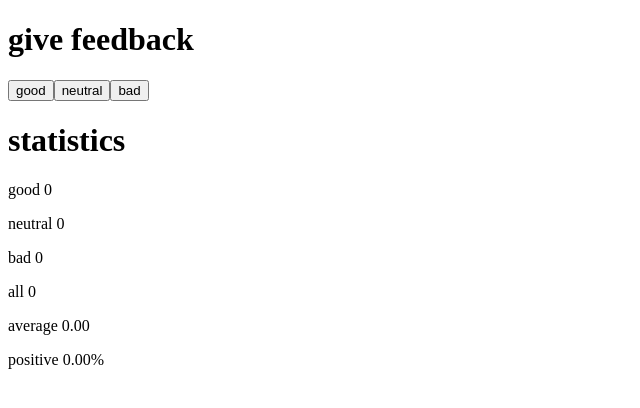
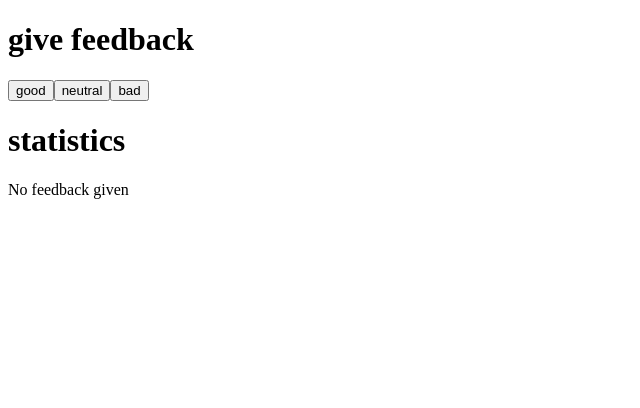
Before and after one commit to V-R-DeLosSantos/fullstackOpen, a React (Vite) app in the folder part1/unicafe/: page / in a window 1280 px wide. Shown: the top 408 px of the page, without its empty margins (0-640 px from the left). Built offline with nearby package versions, Linux system fonts and the light colour scheme.

Commit message:
1.9: unicafe paso 4

```diff
--- a/part1/unicafe/src/App.jsx
+++ b/part1/unicafe/src/App.jsx
@@ -1,7 +1,11 @@
 import { useState } from 'react';
 
 const Statistics = (props) => {
-  return(
+
+  if (props.good === 0 && props.neutral === 0 && props.bad === 0) {
+    return <p>No feedback given</p>;
+  }
+  return (
     <div>
       <p>good {props.good}</p>
       <p>neutral {props.neutral}</p>
@@ -10,8 +14,8 @@
       <p>average {props.average.toFixed(2)}</p>
       <p>positive {props.positive.toFixed(2)}%</p>
     </div>
-  )
-}
+  );
+};
 
 const App = () => {
   // guarda los clics de cada botón en su propio estado
```
